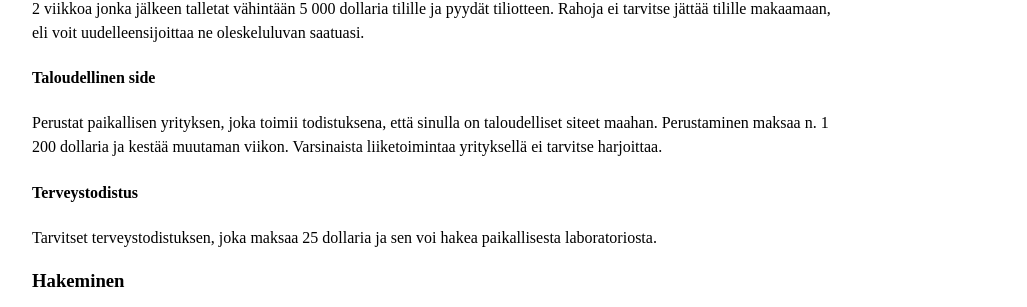
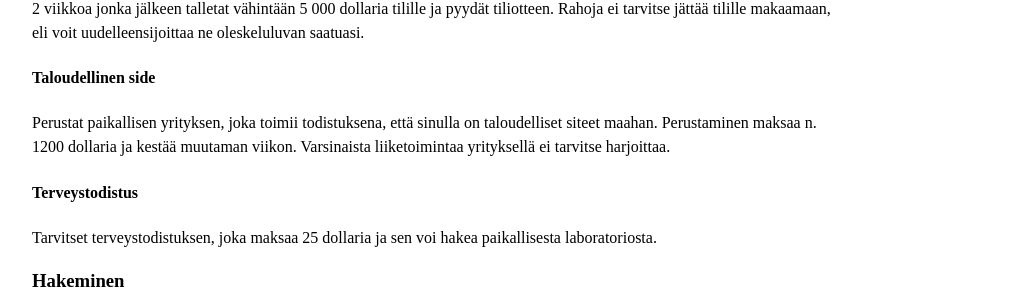
Before and after one commit to pitkonaarinparatiisi/pitkonaarinparatiisi.github.io, a Jekyll site: the page built from pysyva-oleskelulupa.md, in a window 1280 px wide and 900 px high, scrolled down 1910 px. Shown: the part 445-752 px from the top of the window, without its empty margins (208-1235 px from the left). Built offline with Jekyll 4.4.1, drawn with Linux system fonts in a browser that asks for light colours; our own code applies the rules of GitHub Pages for plain Markdown files.

Commit message:
Update pysyva-oleskelulupa.md

```diff
--- a/pysyva-oleskelulupa.md
+++ b/pysyva-oleskelulupa.md
@@ -75,7 +75,7 @@ Ennen kuin voit hakea oleskelupaa sinulla täytyy olla todiste osoitteesta tää
 Tarvitset myös todistuksen paikallisesta pankista, että olet taloudellisesti kykeneväinen elämään täällä. Tilin avaus kestää n. 2 viikkoa jonka jälkeen talletat vähintään 5 000 dollaria tilille ja pyydät tiliotteen. Rahoja ei tarvitse jättää tilille makaamaan, eli voit uudelleensijoittaa ne oleskeluluvan saatuasi.
 
 #### Taloudellinen side
-Perustat paikallisen yrityksen, joka toimii todistuksena, että sinulla on taloudelliset siteet maahan. Perustaminen maksaa n. 1 200 dollaria ja kestää muutaman viikon. Varsinaista liiketoimintaa yrityksellä ei tarvitse harjoittaa.
+Perustat paikallisen yrityksen, joka toimii todistuksena, että sinulla on taloudelliset siteet maahan. Perustaminen maksaa n. 1200 dollaria ja kestää muutaman viikon. Varsinaista liiketoimintaa yrityksellä ei tarvitse harjoittaa.
 
 #### Terveystodistus
 
```
